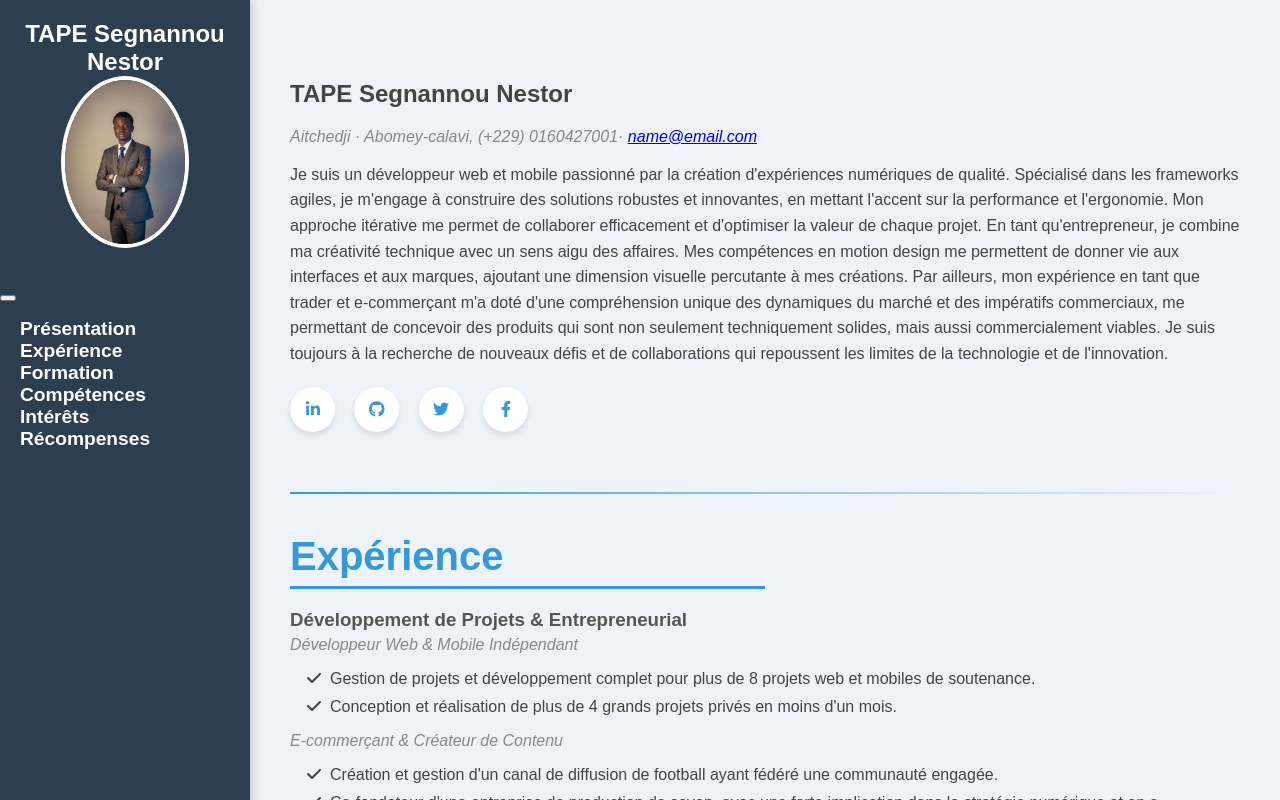
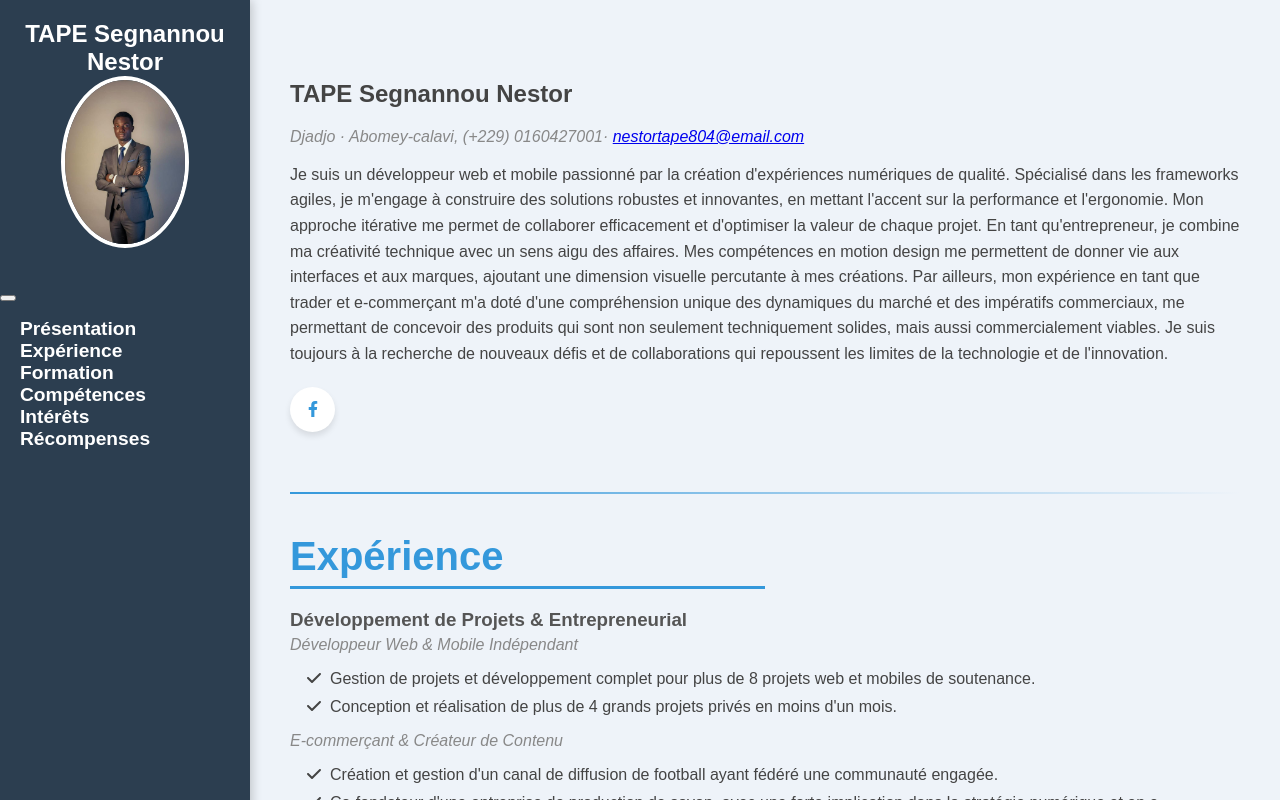
Before and after one commit to Nestor20042508/tape-nestor-portfolio, a plain HTML site: page index.html in a window 1280 px wide. Drawn offline with nearby package versions, Linux system fonts and the light colour scheme; a web font is replaced by a local one.

Commit message:
mon email

```diff
--- a/index.html
+++ b/index.html
@@ -242,15 +242,13 @@
                         <span class="text-primary">Nestor</span>
                     </h1>
                     <div class="subheading mb-5">
-                        Aitchedji · Abomey-calavi, (+229) 0160427001·
-                        <a href="mailto:name@email.com">name@email.com</a>
+                        Djadjo · Abomey-calavi, (+229) 0160427001·
+                        <a href="mailto:nestortape804@email.com">nestortape804@email.com</a>
                     </div>
                     <p class="lead mb-5">Je suis un développeur web et mobile passionné par la création d'expériences numériques de qualité. Spécialisé dans les frameworks agiles, je m'engage à construire des solutions robustes et innovantes, en mettant l'accent sur la performance et l'ergonomie. Mon approche itérative me permet de collaborer efficacement et d'optimiser la valeur de chaque projet. En tant qu'entrepreneur, je combine ma créativité technique avec un sens aigu des affaires. Mes compétences en motion design me permettent de donner vie aux interfaces et aux marques, ajoutant une dimension visuelle percutante à mes créations. Par ailleurs, mon expérience en tant que trader et e-commerçant m'a doté d'une compréhension unique des dynamiques du marché et des impératifs commerciaux, me permettant de concevoir des produits qui sont non seulement techniquement solides, mais aussi commercialement viables. Je suis toujours à la recherche de nouveaux défis et de collaborations qui repoussent les limites de la technologie et de l'innovation.</p>
                     <div class="social-icons">
-                        <a class="social-icon" href="#!"><i class="fab fa-linkedin-in"></i></a>
-                        <a class="social-icon" href="#!"><i class="fab fa-github"></i></a>
-                        <a class="social-icon" href="#!"><i class="fab fa-twitter"></i></a>
-                        <a class="social-icon" href="#!"><i class="fab fa-facebook-f"></i></a>
+
+                        <a class="social-icon" href="https://web.facebook.com/lesjumeauxgariman/"><i class="fab fa-facebook-f"></i></a>
                     </div>
                 </div>
             </section>
@@ -388,11 +386,11 @@
                     <ul class="fa-ul mb-0">
                         <li>
                             <span class="fa-li"><i class="fas fa-trophy text-warning"></i></span>
-                            *Attestation* en Développement Web et Mobile
+                            Attestation en Développement Web et Mobile
                         </li>
                         <li>
                             <span class="fa-li"><i class="fas fa-trophy text-warning"></i></span>
-                            Médaille du *Meilleur Joueur* au collège
+                            Médaille du Meilleur Joueur au collège
                         </li>
                     </ul>
                 </div>
```
